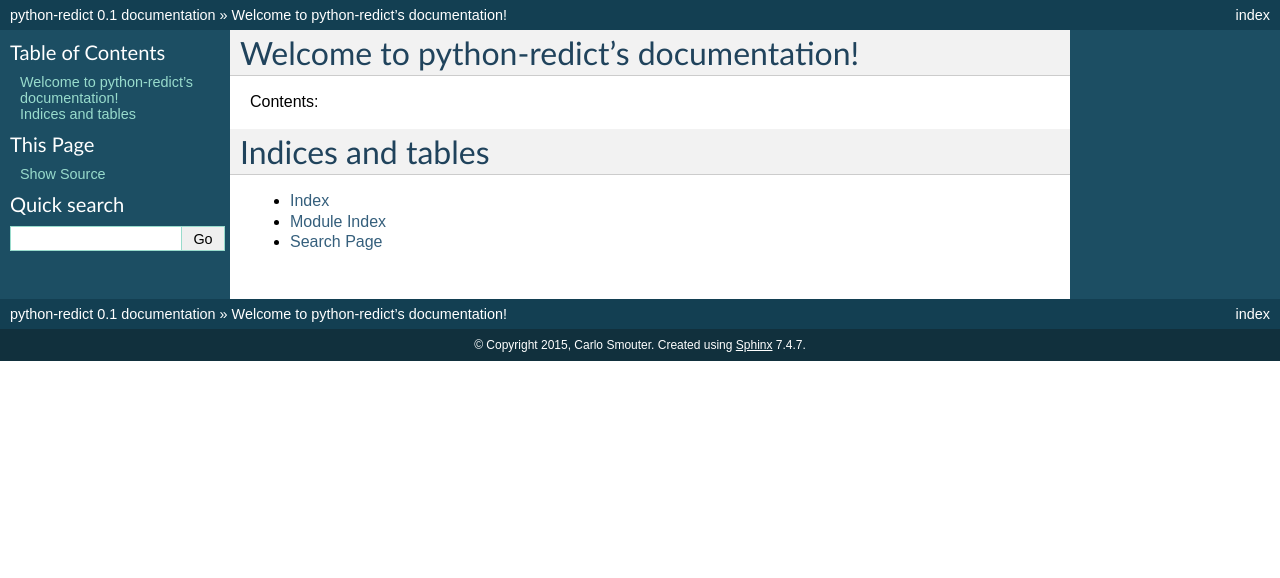
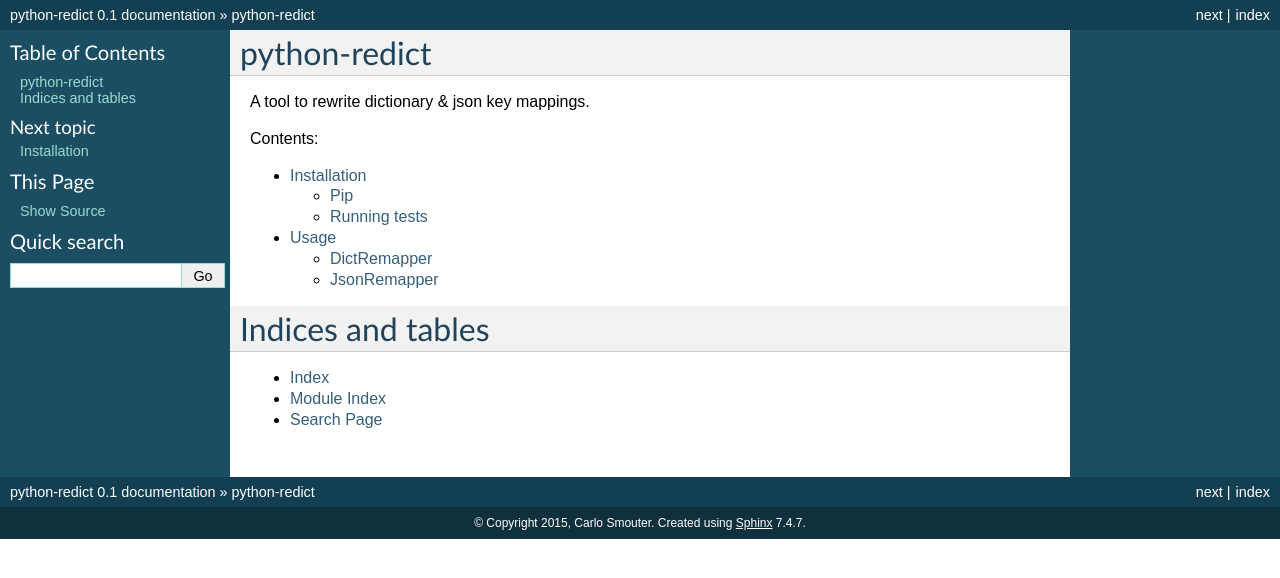
Before and after one commit to lockwooddev/python-redict, a Sphinx documentation site: the page built from docs/source/index.rst, in a window 1280 px wide. Shown: the top 578 px of the page. Built offline with Sphinx 7.4.7, drawn with Linux system fonts in a browser that asks for light colours.

Commit message:
Add installation and usage documentation.

```diff
--- a/README.rst
+++ b/README.rst
@@ -1,6 +1,7 @@
 Python-Redict
 =============
 
-A tool to change dictionary & json key mappings.
+A tool to rewrite dictionary & json key mappings.
+
 
 Documentation about installing and usage can be found at `python-redict.readthedocs.org <https://python-redict.readthedocs.org>`_
--- a/docs/source/index.rst
+++ b/docs/source/index.rst
@@ -3,13 +3,19 @@
    You can adapt this file completely to your liking, but it should at least
    contain the root `toctree` directive.
 
-Welcome to python-redict's documentation!
-=========================================
+python-redict
+=============
+
+A tool to rewrite dictionary & json key mappings.
+
 
 Contents:
 
 .. toctree::
    :maxdepth: 2
+
+   installation
+   usage
 
 
 
```
Also changed, not shown: docs/source/installation.rst (added, +31 -0 lines), docs/source/usage.rst (added, +88 -0 lines).
